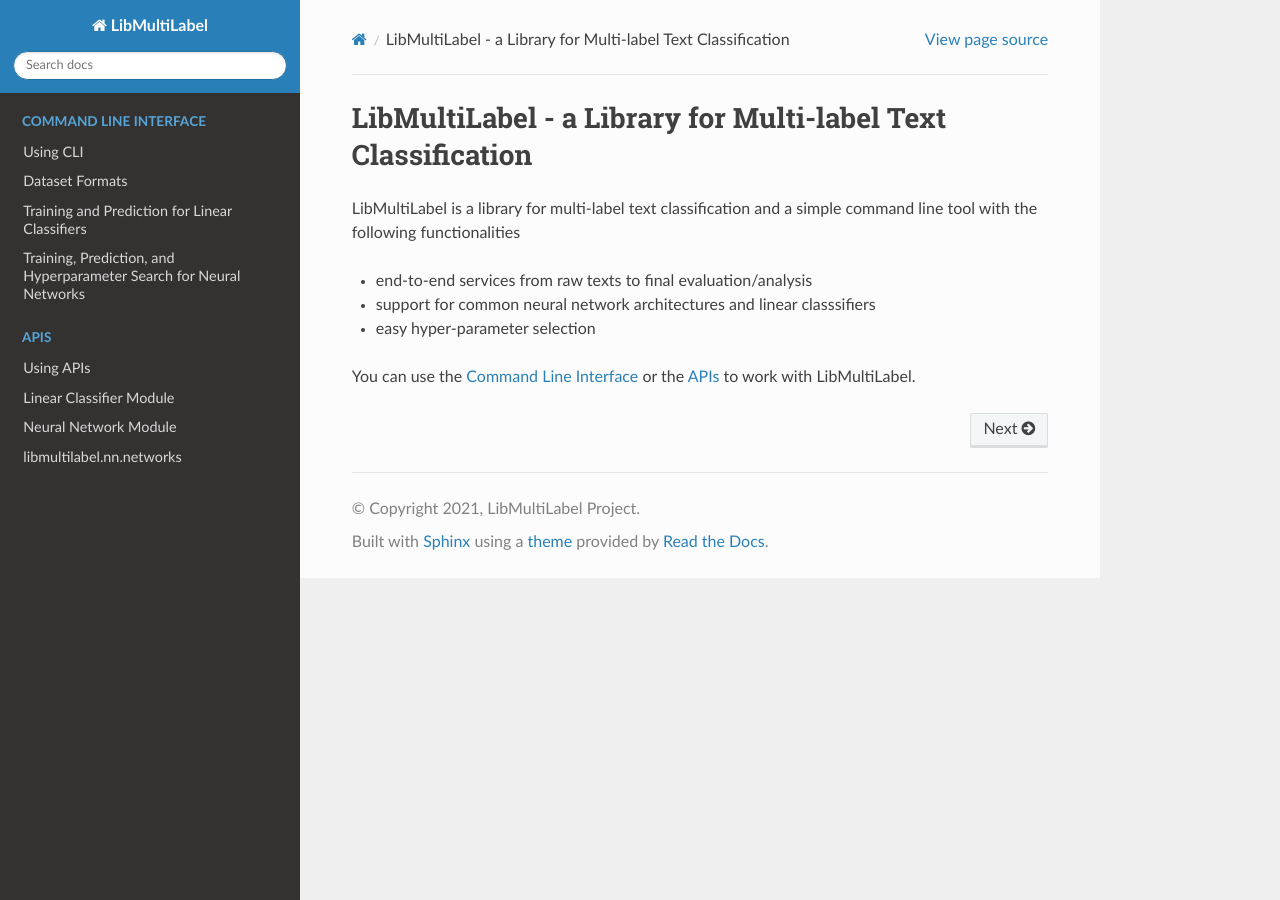
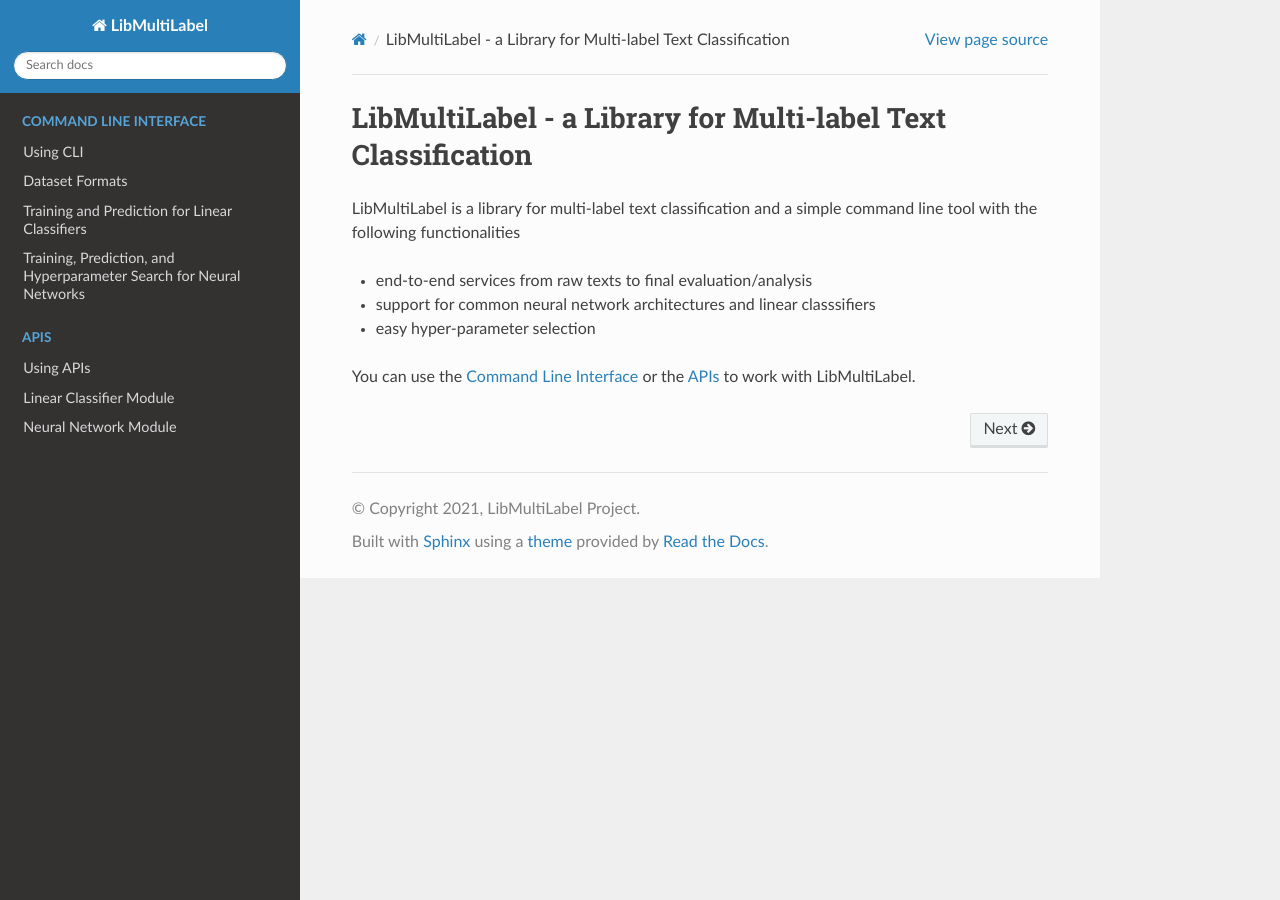
Before and after one commit to ASUS-AICS/LibMultiLabel, a Sphinx documentation site: the page built from docs/index.rst, in a window 1280 px wide. Built offline with Sphinx 7.4.7 and the Read the Docs theme 2.0.0, drawn with Linux system fonts in a browser that asks for light colours; some of the changed lines change nothing that is shown.

Commit message:
remove nn.networks on the sidebar

```diff
--- a/docs/index.rst
+++ b/docs/index.rst
@@ -27,7 +27,9 @@ You can use the `Command Line Interface <cli/cli.html>`_  or the `APIs <api/api.
    :glob:
    :hidden:
 
-   api/*
+   api/api
+   api/linear
+   api/nn
 
 ..
    .. toctree::
```
